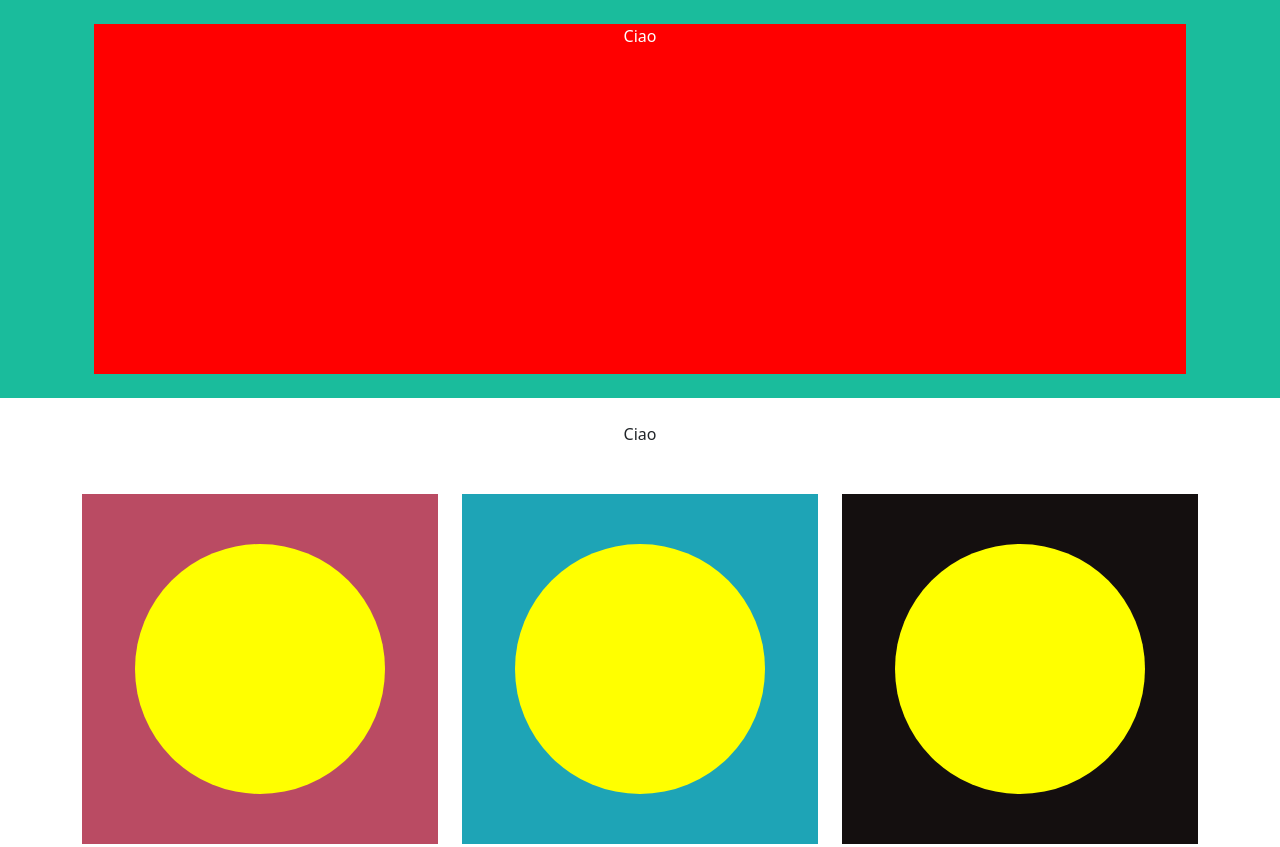
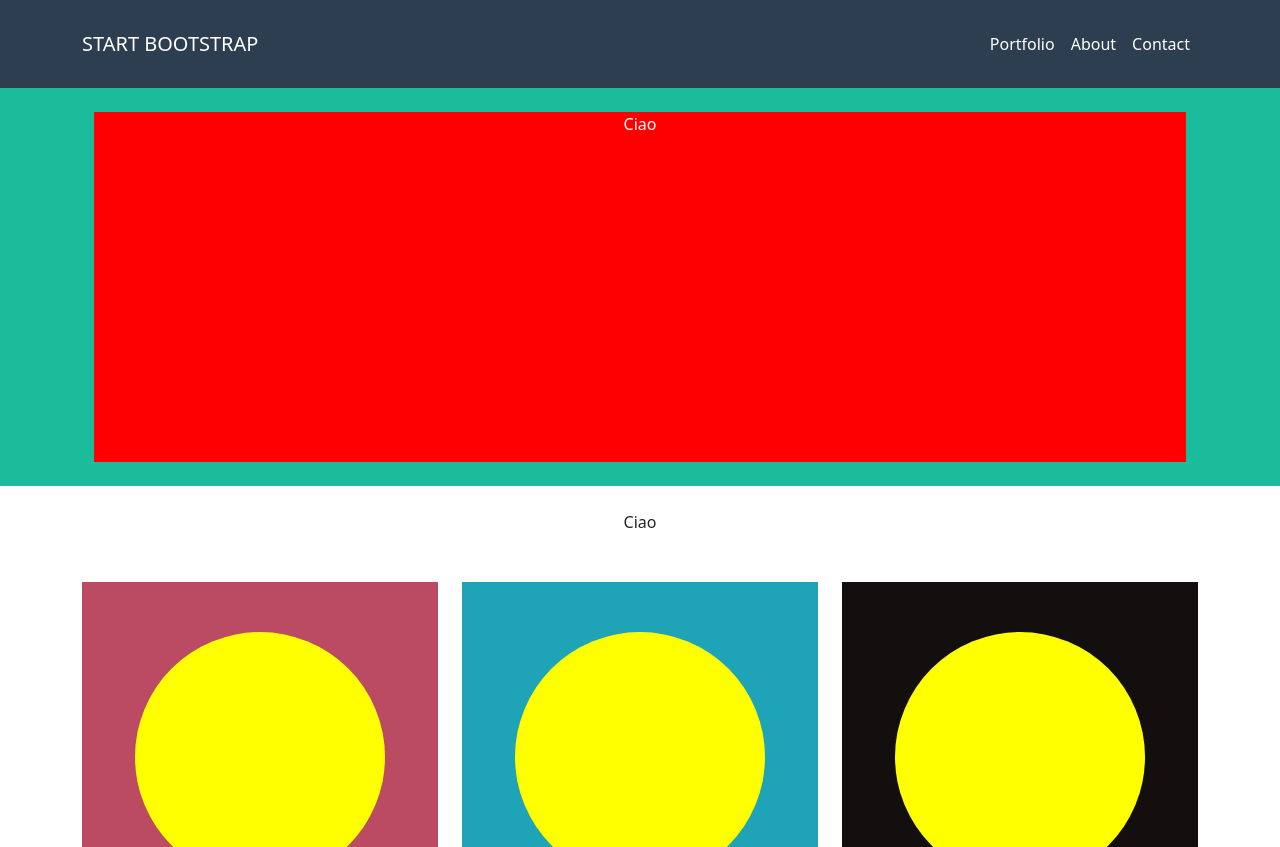
Before and after one commit to AntoninoIrrera/html-css-bootstrap-freelancer, a plain HTML site: page index.html in a window 1280 px wide. Shown: the top 847 px of the page. Drawn offline with nearby package versions, Linux system fonts and the light colour scheme.

Commit message:
header, navbar

```diff
--- a/css/style.css
+++ b/css/style.css
@@ -1,3 +1,15 @@
+/* css header */
+
+header{
+    background-color: #2c3e50;
+}
+
+.pulsante_header{
+    filter: invert(1);
+}
+
+/* --------- */
+
 /* css prima section */
 
 .sfondo_section{
--- a/index.html
+++ b/index.html
@@ -13,7 +13,29 @@
     </head>
     <body>
         <header>
+            <nav class="navbar navbar-expand-md p-4">
+                <div class="container">
+                    <a class="navbar-brand text-uppercase text-white" href="#">Start Bootstrap</a>
+                    <button class="navbar-toggler border-white" type="button" data-bs-toggle="collapse" data-bs-target="#navbarSupportedContent"
+                        aria-controls="navbarSupportedContent" aria-expanded="false" aria-label="Toggle navigation">
+                        <span class="navbar-toggler-icon pulsante_header"></span>
+                    </button>
+                    <div class="collapse navbar-collapse" id="navbarSupportedContent">
+                        <ul class="navbar-nav  w-100 justify-content-end ">
+                            <li class="nav-item">
+                                <a class="nav-link text-white" href="#">Portfolio</a>
+                            </li>
+                            <li class="nav-item">
+                                <a class="nav-link text-white" href="#">About</a>
+                            </li>
+                            <li class="nav-item">
+                                <a class="nav-link text-white" href="#">Contact</a>
+                            </li>
+                        </ul>
 
+                    </div>
+                </div>
+            </nav>
         </header>
 
         <main>
@@ -83,7 +105,7 @@
                             Lorem ipsum dolor sit amet consectetur, adipisicing elit. Quas harum sequi a corporis perspiciatis officia nemo placeat adipisci alias corrupti enim neque commodi, incidunt eius, velit ad molestiae dolor deleniti?
                         </div>
                         <div class="col-12 text-center mb-4">
-                            <button>ciao</button>
+                            <button class="btn btn-outline-light">ciao</button>
                         </div>
                     </div>
                 </div>
@@ -138,6 +160,8 @@
                 </div>
             </section>
         </footer>
+        <!-- script js bootstrap -->
+        <script src="https://cdn.jsdelivr.net/npm/bootstrap@5.2.2/dist/js/bootstrap.bundle.min.js" integrity="sha384-OERcA2EqjJCMA+/3y+gxIOqMEjwtxJY7qPCqsdltbNJuaOe923+mo//f6V8Qbsw3" crossorigin="anonymous"></script>
 
     </body>
 </html>
```
Also changed, not shown: img/avatar.svg (added), img/cabin.png (added), img/cake.png (added), img/circus.png (added), img/game.png (added), img/safe.png (added), img/submarine.png (added).
